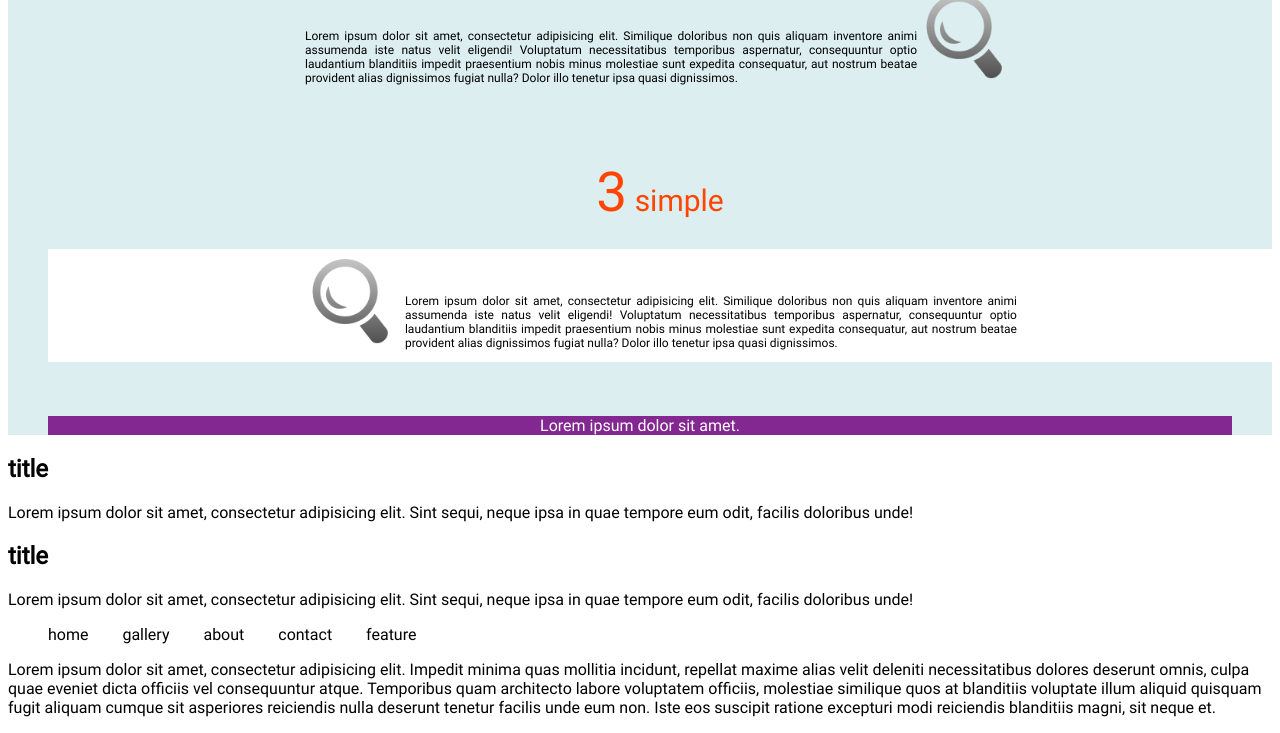
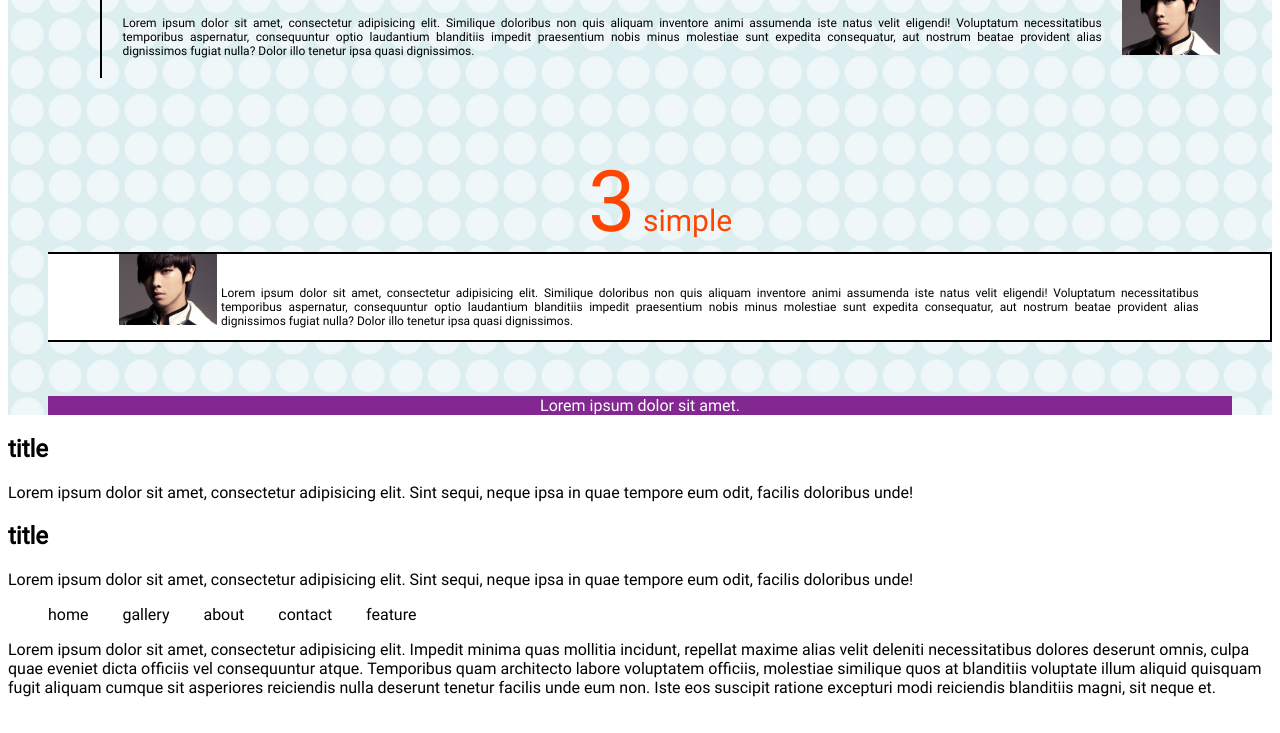
Before and after one commit to mohammadba/frontendclass, a plain HTML site: page index.html in a window 1280 px wide. Shown: the part 648-1381 px from the top of the page. Drawn offline with Linux system fonts and the light colour scheme.

Commit message:
update css

```diff
--- a/css/style.css
+++ b/css/style.css
@@ -23,6 +23,7 @@ h1  {
 	color:#ff4500;
 	font-size: 30px;
 	font-weight: 300;
+	margin-bottom: 0;
 }
 h3  {
 	font-size: 30px;
@@ -31,20 +32,28 @@ h3  {
 }
 .container {
 	width: 100% ;
-	background-color: #DCEEF0;
+	background: url("../images/bg.jpg");
+	background-size: 3%;
 }
 .container .top {
 	background-color: #fff;
+	border: 2px solid #000;
+	border-left: none;
+
+}
+.container .down {
+	border-left: 2px solid #000;
+	padding: 20px 20px;
 }
 .container li {
 	list-style: none;
 }
-span {
-	font-size: 55px;
+.container span {
+	font-size: 85px;
 }
 .container p {
 	font-size: 12px;
-	width: 50%;
+	width: 80%;
 	display: inline-block;
 	text-align: justify;
 }
--- a/index.html
+++ b/index.html
@@ -6,28 +6,28 @@
 	<link rel="stylesheet" href="css/style.css">
 </head>
 <body>
+	<div class="container">
 	<h1>5styles:</h1>
 	<h3>a guide for every man</h3>
-	<div class="container">
 		<ul>
 			<li>
 				<h2><span>1</span> simple</h2>
 				<div class="top">
-					<img src="images/search.png" alt="">
+					<img src="images/search.jpg" alt="">
 					<p>Lorem ipsum dolor sit amet, consectetur adipisicing elit. Similique doloribus non quis aliquam inventore animi assumenda iste natus velit eligendi! Voluptatum necessitatibus temporibus aspernatur, consequuntur optio laudantium blanditiis impedit praesentium nobis minus molestiae sunt expedita consequatur, aut nostrum beatae provident alias dignissimos fugiat nulla? Dolor illo tenetur ipsa quasi dignissimos.</p>
 				</div><br>
 			</li>
 			<li>
 				<h2><span>2</span> simple</h2>
-				<div>
+				<div >
 
-					<p>Lorem ipsum dolor sit amet, consectetur adipisicing elit. Similique doloribus non quis aliquam inventore animi assumenda iste natus velit eligendi! Voluptatum necessitatibus temporibus aspernatur, consequuntur optio laudantium blanditiis impedit praesentium nobis minus molestiae sunt expedita consequatur, aut nostrum beatae provident alias dignissimos fugiat nulla? Dolor illo tenetur ipsa quasi dignissimos.</p><img src="images/search.png" alt="">
+					<p class="down">Lorem ipsum dolor sit amet, consectetur adipisicing elit. Similique doloribus non quis aliquam inventore animi assumenda iste natus velit eligendi! Voluptatum necessitatibus temporibus aspernatur, consequuntur optio laudantium blanditiis impedit praesentium nobis minus molestiae sunt expedita consequatur, aut nostrum beatae provident alias dignissimos fugiat nulla? Dolor illo tenetur ipsa quasi dignissimos.</p><img src="images/search.jpg" alt="">
 				</div><br>
 			</li>
 			<li>
 				<h2><span>3</span> simple</h2>
 				<div class="top">
-					<img src="images/search.png" alt="">
+					<img src="images/search.jpg" alt="">
 					<p>Lorem ipsum dolor sit amet, consectetur adipisicing elit. Similique doloribus non quis aliquam inventore animi assumenda iste natus velit eligendi! Voluptatum necessitatibus temporibus aspernatur, consequuntur optio laudantium blanditiis impedit praesentium nobis minus molestiae sunt expedita consequatur, aut nostrum beatae provident alias dignissimos fugiat nulla? Dolor illo tenetur ipsa quasi dignissimos.</p>
 				</div><br>
 			</li>
```
Also changed, not shown: images/Search.png (deleted), images/bg.jpg (added), images/search.jpg (added).
